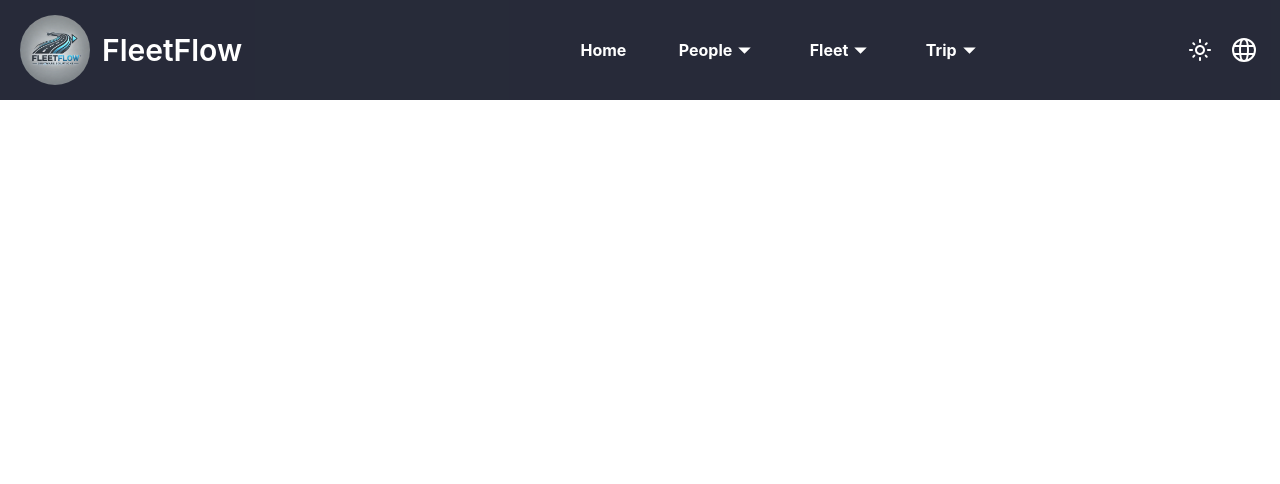
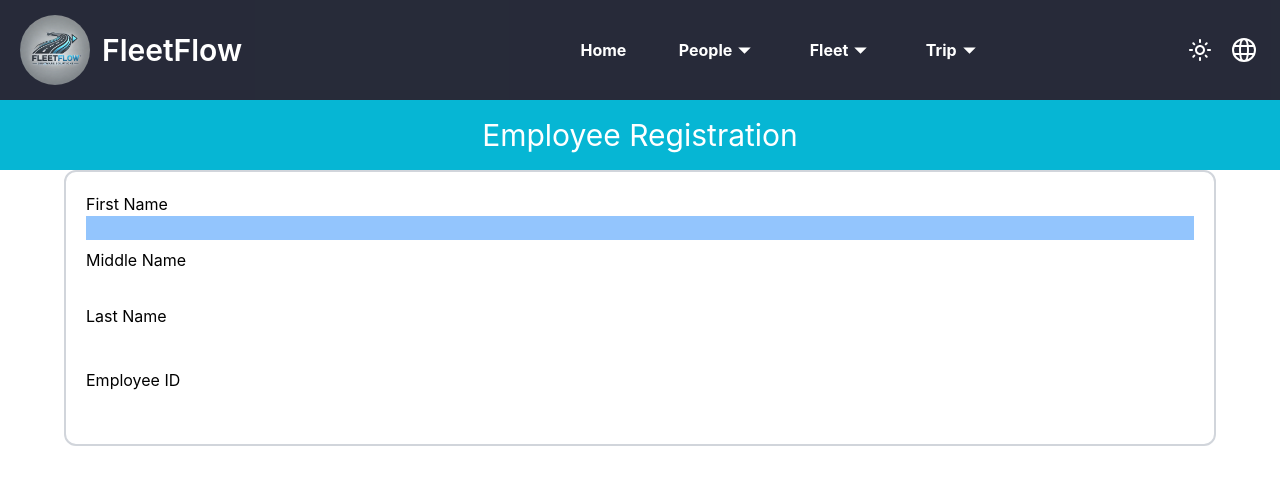
Before and after one commit to mohammedansarusman/analogistics, a React (Create React App) app: page /people/register in a window 1280 px wide. Shown: the top 484 px of the page. Built offline with nearby package versions, Linux system fonts and the light colour scheme.

Commit message:
employee registration form wip

```diff
--- a/src/Components/NavigationBarSmall.js
+++ b/src/Components/NavigationBarSmall.js
@@ -5,6 +5,7 @@ import { changeBar } from "../Store/navigationSlice";
 import { useDispatch } from "react-redux";
 import { useState } from "react";
 import MenuNavigation from "./MenuNavigation";
+import { Link } from "react-router-dom";
 
 // Parent componenet - <App />
 const NavigationBarSmall = () => {
@@ -49,7 +50,7 @@ const NavigationBarSmall = () => {
             </div>
             <div className="flex flex-col items-center pt-7 text-gray-500 text-md gap-2 font-semibold">
                 <div className="w-[90%] flex justify-start py-1 pl-2 rounded-md hover:bg-gray-100" onClick={handleHome}>
-                    <h1>Home</h1>
+                    <Link to="/"><h1>Home</h1></Link>
                 </div>
                 <div
                     className="w-[90%] flex justify-between items-center py-1 pl-2 rounded-md hover:bg-gray-100"
--- a/src/Components/PeopleRegister.js
+++ b/src/Components/PeopleRegister.js
@@ -6,7 +6,30 @@ const PeopleRegister = () => {
   const dispatch = useDispatch();
   dispatch(changeBar(false));
   return (
-    <div className='bg-white w-[100%] h-[500px] absolute left-0'></div>
+    <div className='w-[100%] h-[500px] absolute left-0'>
+      <div className='flex flex-col items-center'>
+        <header className="w-full h-[70px] text-3xl bg-cyan-500 text-white flex justify-center items-center ">
+          <h1>Employee Registration</h1>
+        </header>
+        <form className='flex flex-col items-start w-[90%]  border-2 border-gray-300 p-5 rounded-xl gap-2'>
+          <div className='w-full flex flex-col items-start'>
+            <label for='firstName' className='block'>First Name</label>
+            <input type="text" id='firstName' name="firstName" className='block w-full text-black bg-blue-300' />
+          </div>
+          <div className='w-full flex flex-col items-start'>
+            <label for='middleName' className='block'>Middle Name</label>
+            <input type="text" id='middleName' name="middleName" className='block w-full text-black' />
+          </div>
+          <label for='lastName' className='block'>Last Name</label>
+          <input type="text" id='lastName' name="lastName" className='block w-full text-black' />
+          <label for='empid' className='block'>Employee ID</label>
+          <input type="text" id='empid' name="empid" className='block w-full text-black' />
+
+
+        </form>
+      </div>
+
+    </div>
   )
 }
 
```
